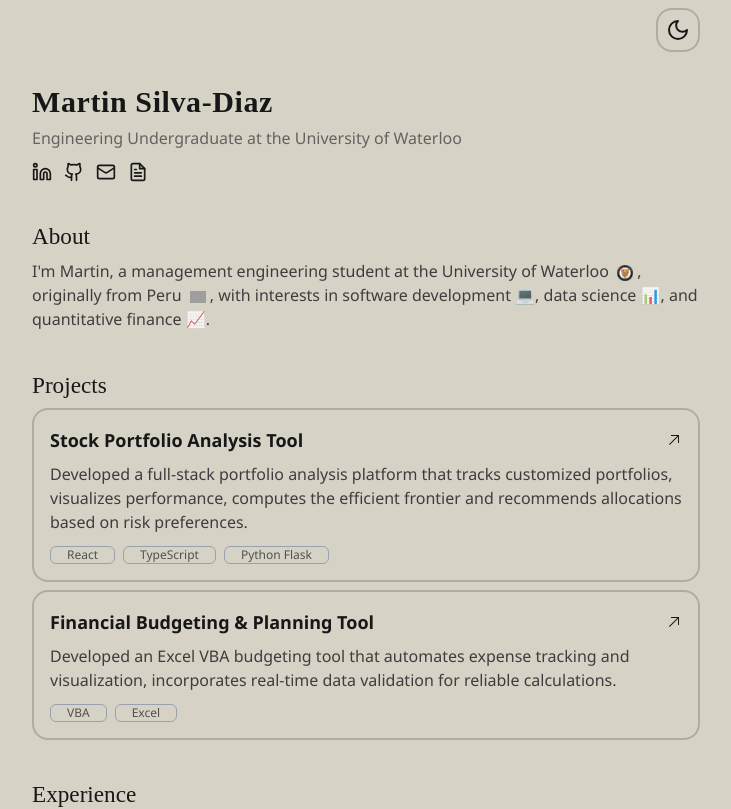
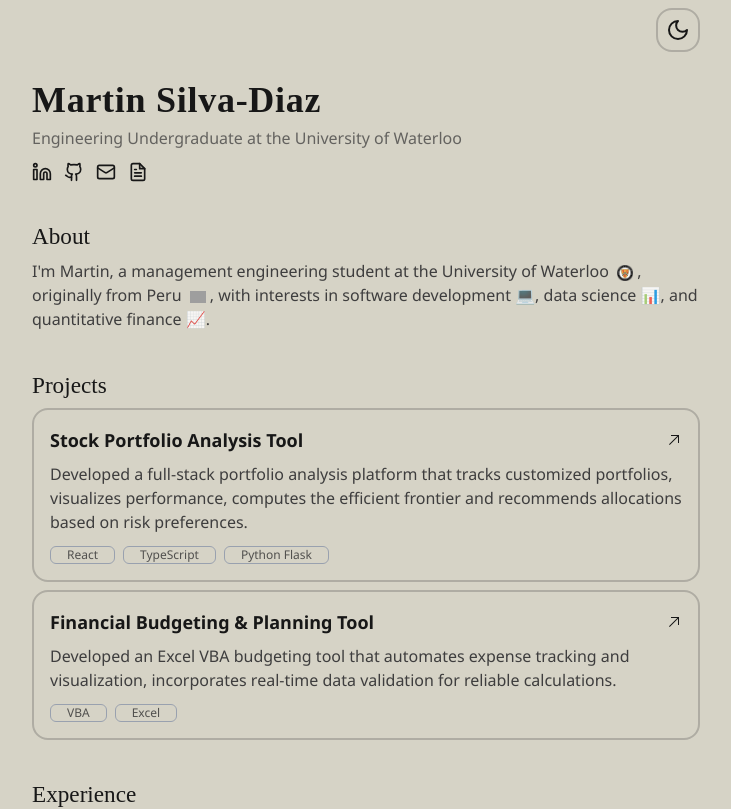
Before and after one commit to msilvadiaz/portfolio-website, a Next.js app: page / in a window 1280 px wide. Shown: the top 809 px of the page, without its empty margins (274-1005 px from the left). Built offline with nearby package versions, Linux system fonts and the light colour scheme; grey boxes are pictures that could not be loaded.

Commit message:
modified text

```diff
--- a/src/app/components/Profile.jsx
+++ b/src/app/components/Profile.jsx
@@ -4,8 +4,8 @@ import { about } from "@/data/data";
 export default function Profile() {
     return (
         <>
-            <div className="flex gap-[5px] items-center mt-1">
-                <h1 className="text-3xl font-semibold name-title">{about.name}</h1>
+            <div className="flex gap-[5px] items-center mt-0">
+                <h1 className="text-4xl font-semibold name-title">{about.name}</h1>
             </div>
             <div className="mt-1.5 flex items-center gap-1">
                 <p className="text-base text-base-content/60">{about.role}</p>
```
Also changed, not shown: 1 other file (tests, documents, lock files or other folders).
